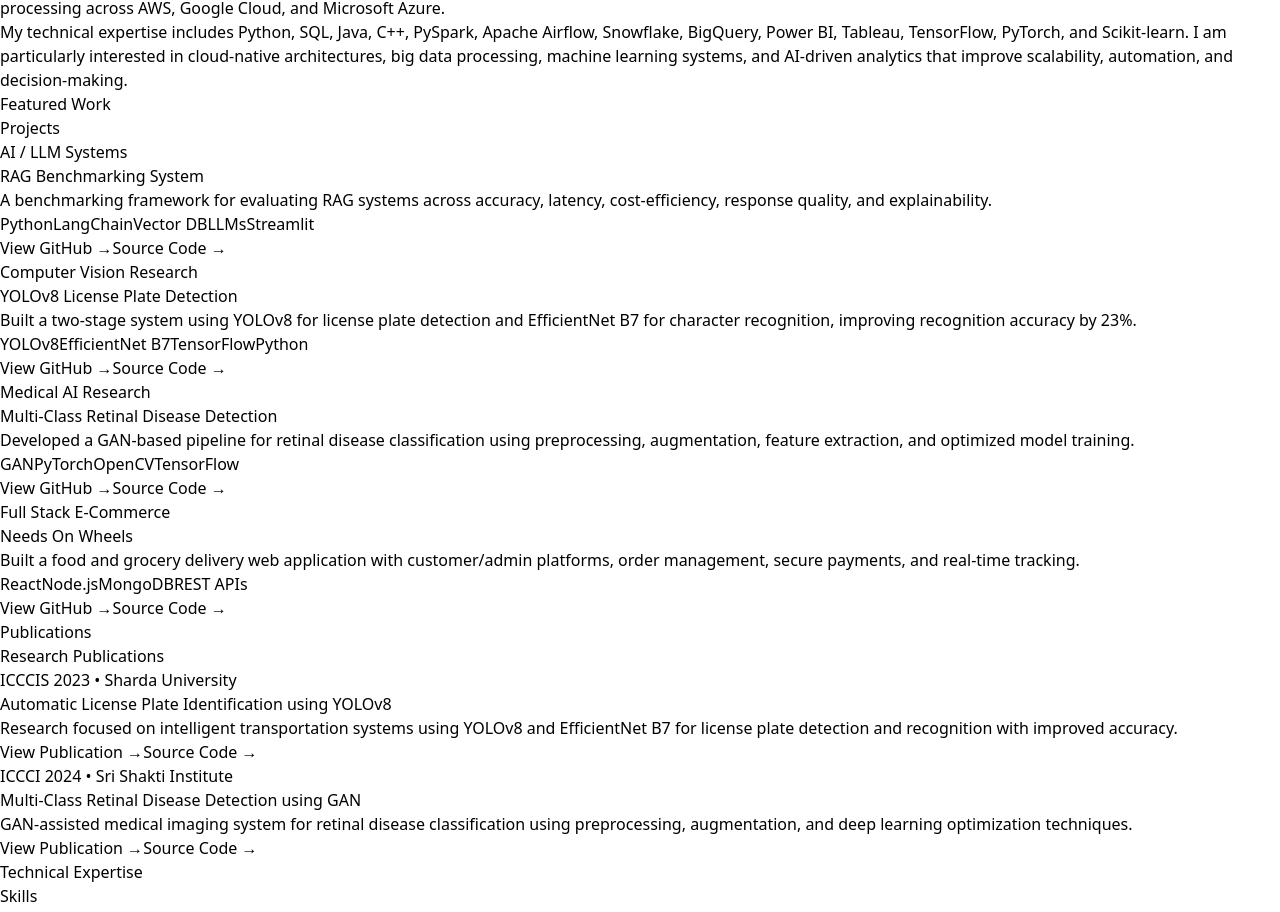
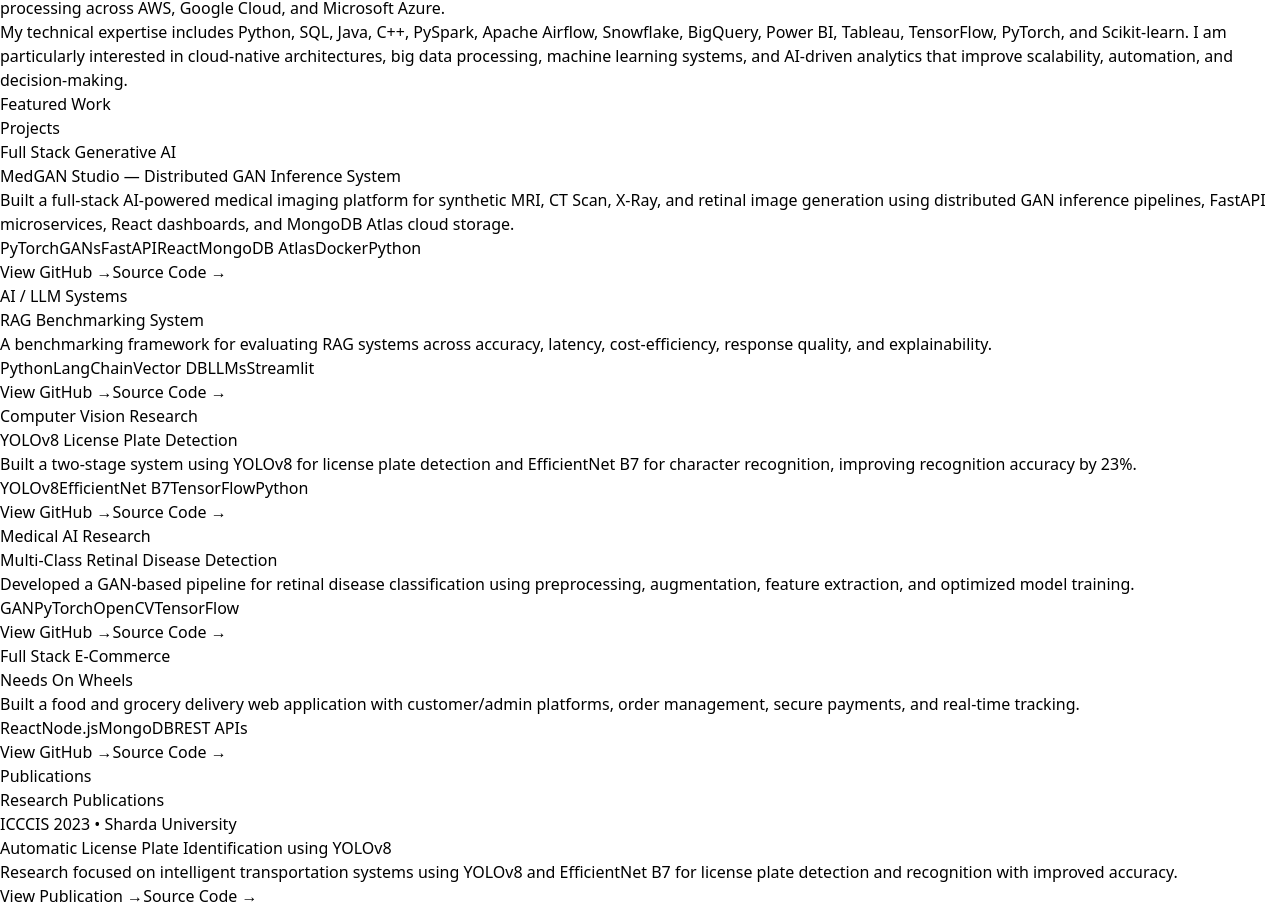
Before and after one commit to Himeshengu/himesh-portfolio, a React (Vite) app: page / in a window 1280 px wide. Shown: the part 3294-4206 px from the top of the page. Built offline with nearby package versions, Linux system fonts and the light colour scheme.

Commit message:
your update message

```diff
--- a/src/App.jsx
+++ b/src/App.jsx
@@ -18,6 +18,23 @@
 
 const projects = [
   {
+    title: "MedGAN Studio — Distributed GAN Inference System",
+    type: "Full Stack Generative AI",
+    desc: "Built a full-stack AI-powered medical imaging platform for synthetic MRI, CT Scan, X-Ray, and retinal image generation using distributed GAN inference pipelines, FastAPI microservices, React dashboards, and MongoDB Atlas cloud storage.",
+    tech: [
+      "PyTorch",
+      "GANs",
+      "FastAPI",
+      "React",
+      "MongoDB Atlas",
+      "Docker",
+      "Python"
+    ],
+    github:
+      "https://github.com/Himeshengu/MedGAN-Studio-Distributed-GAN-Inference-Synthetic-Medical-Imaging-System",
+  },
+
+  {
     title: "RAG Benchmarking System",
     type: "AI / LLM Systems",
     desc: "A benchmarking framework for evaluating RAG systems across accuracy, latency, cost-efficiency, response quality, and explainability.",
@@ -25,6 +42,7 @@
     github:
       "https://github.com/Himeshengu/RAG-System-Benchmarking-with-Explainability-and-Hallucination-Guardrails",
   },
+
   {
     title: "YOLOv8 License Plate Detection",
     type: "Computer Vision Research",
@@ -32,6 +50,7 @@
     tech: ["YOLOv8", "EfficientNet B7", "TensorFlow", "Python"],
     github: "https://github.com/Himeshengu/License-Plate-Identification",
   },
+
   {
     title: "Multi-Class Retinal Disease Detection",
     type: "Medical AI Research",
@@ -39,6 +58,7 @@
     tech: ["GAN", "PyTorch", "OpenCV", "TensorFlow"],
     github: "https://github.com/Himeshengu",
   },
+
   {
     title: "Needs On Wheels",
     type: "Full Stack E-Commerce",
```
Lines whose indentation alone changed are shown as unchanged.
